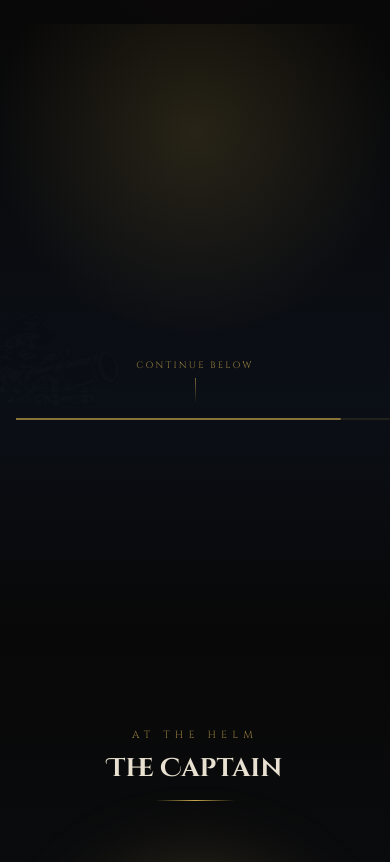
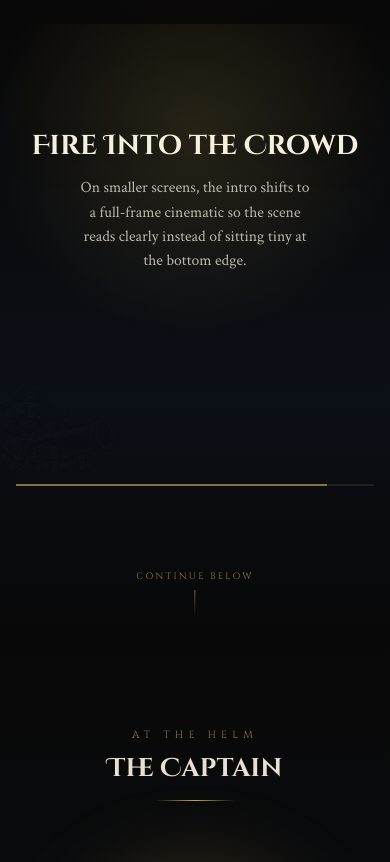
Before and after one commit to yougotgabe/dreadpiratestudio.com, a plain HTML site: page index.html in a window 390 px wide. Shown: the part 820-1682 px from the top of the page. Drawn offline with Linux system fonts and the light colour scheme.

Commit message:
Update index.html

```diff
--- a/index.html
+++ b/index.html
@@ -510,7 +510,10 @@
   <section id="mobile-cannon-section" aria-label="Cinematic introduction">
     <div class="mobile-cannon-wrap">
       <div class="mobile-cannon-copy">
-        <div class="mobile-cannon-stage" id="mobile-cannon-stage">
+        <h2 class="mobile-cannon-title">Fire Into the Crowd</h2>
+        <p class="mobile-cannon-sub">On smaller screens, the intro shifts to a full-frame cinematic so the scene reads clearly instead of sitting tiny at the bottom edge.</p>
+      </div>
+      <div class="mobile-cannon-stage" id="mobile-cannon-stage">
         <div class="mcs-layer" id="mcs-crowd"><img src="crowd.png" alt=""></div>
         <div class="mcs-layer" id="mcs-cannon"><img src="cannon.png" alt=""></div>
         <div class="mcs-layer" id="mcs-media"><img src="media.png" alt=""></div>
```
